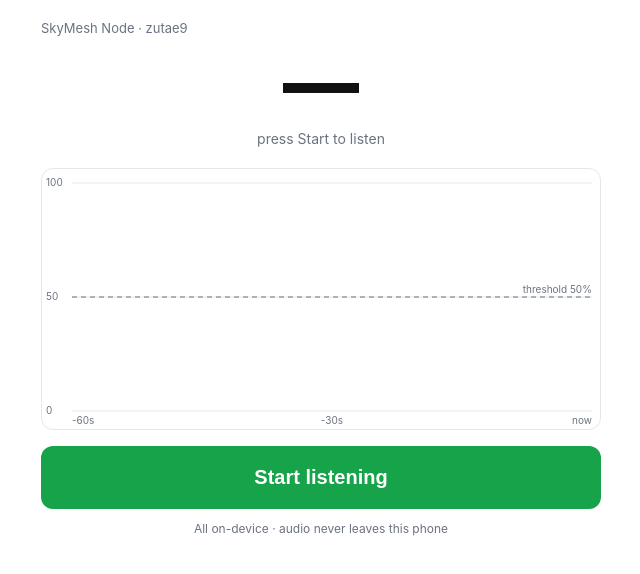
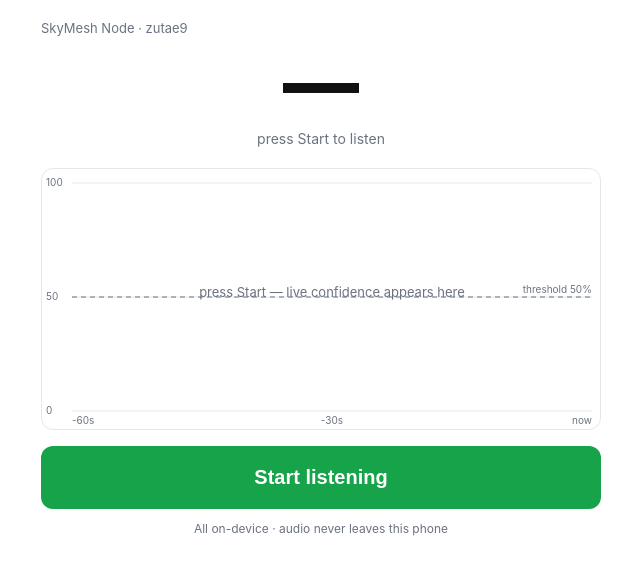
Before and after one commit to hongnoul/dnhacks-node, a Next.js app in the folder ml-demo/: page / in a window 1280 px wide. Shown: the top 574 px of the page, without its empty margins (319-959 px from the left). Built offline with nearby package versions, Linux system fonts and the light colour scheme; what onnxruntime-web would draw is missing.

Commit message:
Node page polish: empty-graph hint, canvas a11y label, clean stop refs

```diff
--- a/ml-demo/app/page.tsx
+++ b/ml-demo/app/page.tsx
@@ -94,7 +94,14 @@ function drawGraph(canvas: HTMLCanvasElement, history: Point[], now: number) {
     }
   }
   vis.reverse();
-  if (vis.length === 0) return;
+  if (vis.length === 0) {
+    // Empty state: hint so the axes + threshold read as "ready", not broken
+    ctx.fillStyle = MUTED;
+    ctx.font = "13px -apple-system, sans-serif";
+    const hint = "press Start — live confidence appears here";
+    ctx.fillText(hint, padL + (iw - ctx.measureText(hint).width) / 2, padT + ih / 2);
+    return;
+  }
 
   // Red fill wherever the line is above threshold
   ctx.beginPath();
@@ -286,7 +293,10 @@ export default function NodePage() {
 
   const stop = useCallback(() => {
     micRef.current?.stop();
+    micRef.current = null;
     void wakeLockRef.current?.release();
+    wakeLockRef.current = null;
+    scoringRef.current = false;
     setPhase("idle");
     setConf(null);
     wasDetectingRef.current = false;
@@ -351,7 +361,18 @@ export default function NodePage() {
           overflow: "hidden",
         }}
       >
-        <canvas ref={canvasRef} style={{ display: "block", width: "100%", height: 260 }} />
+        <canvas
+          ref={canvasRef}
+          role="img"
+          aria-label={
+            conf == null
+              ? "Drone confidence history, no data yet"
+              : `Drone confidence history, current ${Math.round(conf * 100)} percent${
+                  detecting ? ", above threshold, drone detected" : ", below threshold, clear"
+                }`
+          }
+          style={{ display: "block", width: "100%", height: 260 }}
+        />
       </div>
       {phase === "listening" && detections > 0 && (
         <div style={{ fontSize: 12, color: MUTED, marginTop: 6, textAlign: "center" }}>
```
